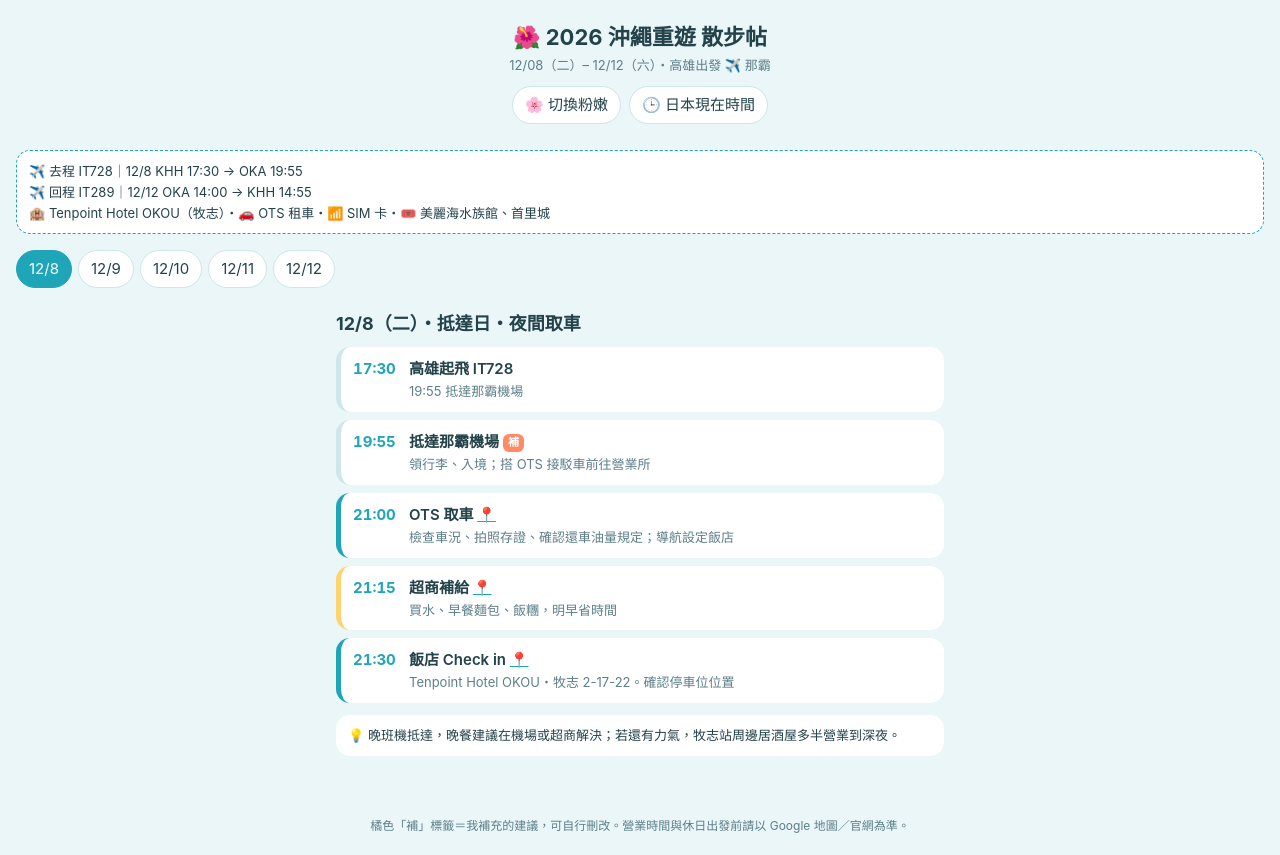
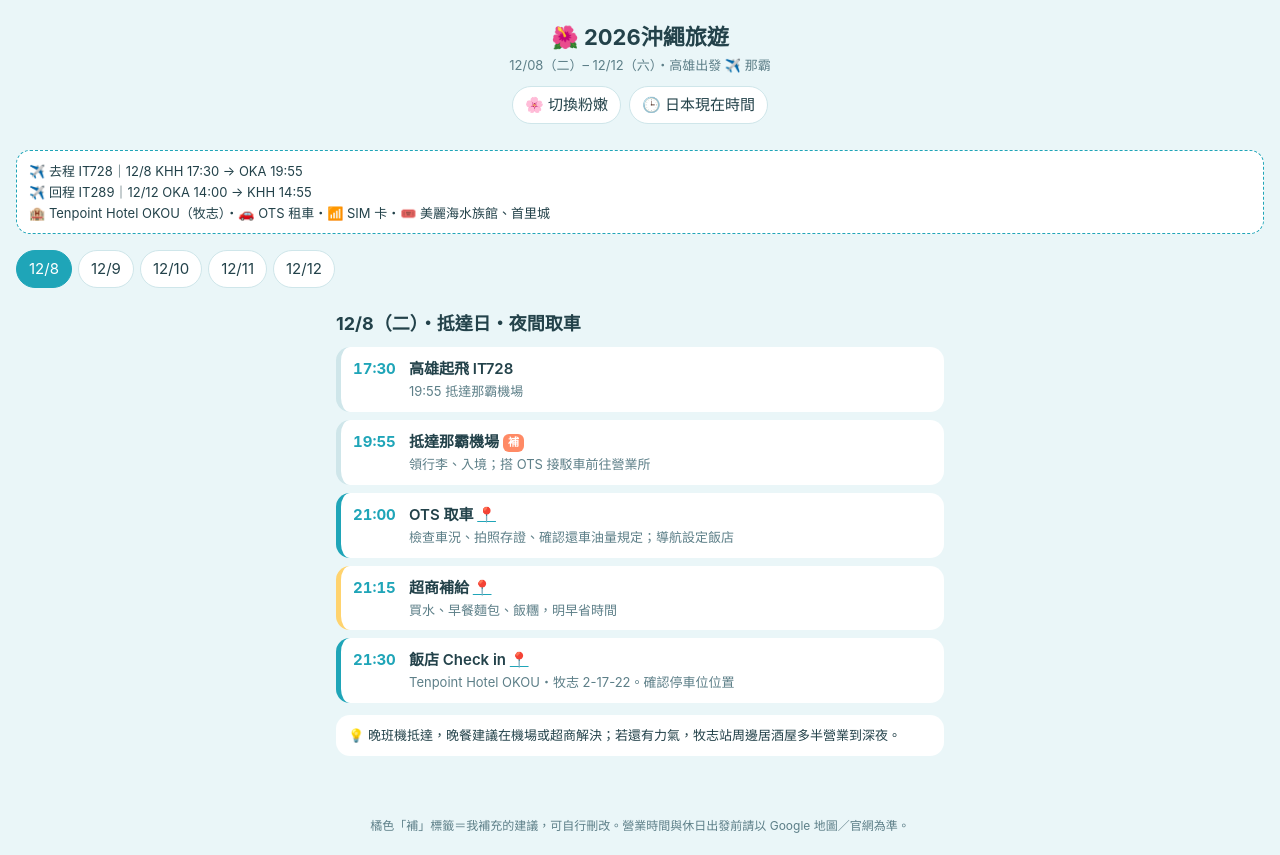
Before and after one commit to Mai98403048/Okinawa-2026, a plain HTML site: page index.html in a window 1280 px wide. Drawn offline with Linux system fonts and the light colour scheme.

Commit message:
Add files via upload

```diff
--- a/index.html
+++ b/index.html
@@ -3,7 +3,7 @@
 <head>
 <meta charset="utf-8">
 <meta name="viewport" content="width=device-width, initial-scale=1, viewport-fit=cover">
-<title>2026 沖繩重遊 散步帖</title>
+<title>2026沖繩旅遊</title>
 <style>
 :root{--bg:#eaf6f8;--card:#fff;--ink:#23424a;--sub:#5d7f88;--ac:#1fa5b8;--ac2:#ffd36e;--line:#cfe6ea;--add:#ff8a65;
 box-sizing:border-box;padding-top:env(safe-area-inset-top,0px);padding-bottom:env(safe-area-inset-bottom,0px)}
@@ -35,7 +35,7 @@
 </head>
 <body>
 <header>
-<h1>🌺 2026 沖繩重遊 散步帖</h1>
+<h1>🌺 2026沖繩旅遊</h1>
 <div class="sub">12/08（二）– 12/12（六）・高雄出發 ✈️ 那霸</div>
 <div class="bar">
 <button id="th">🌸 切換粉嫩</button>
```
